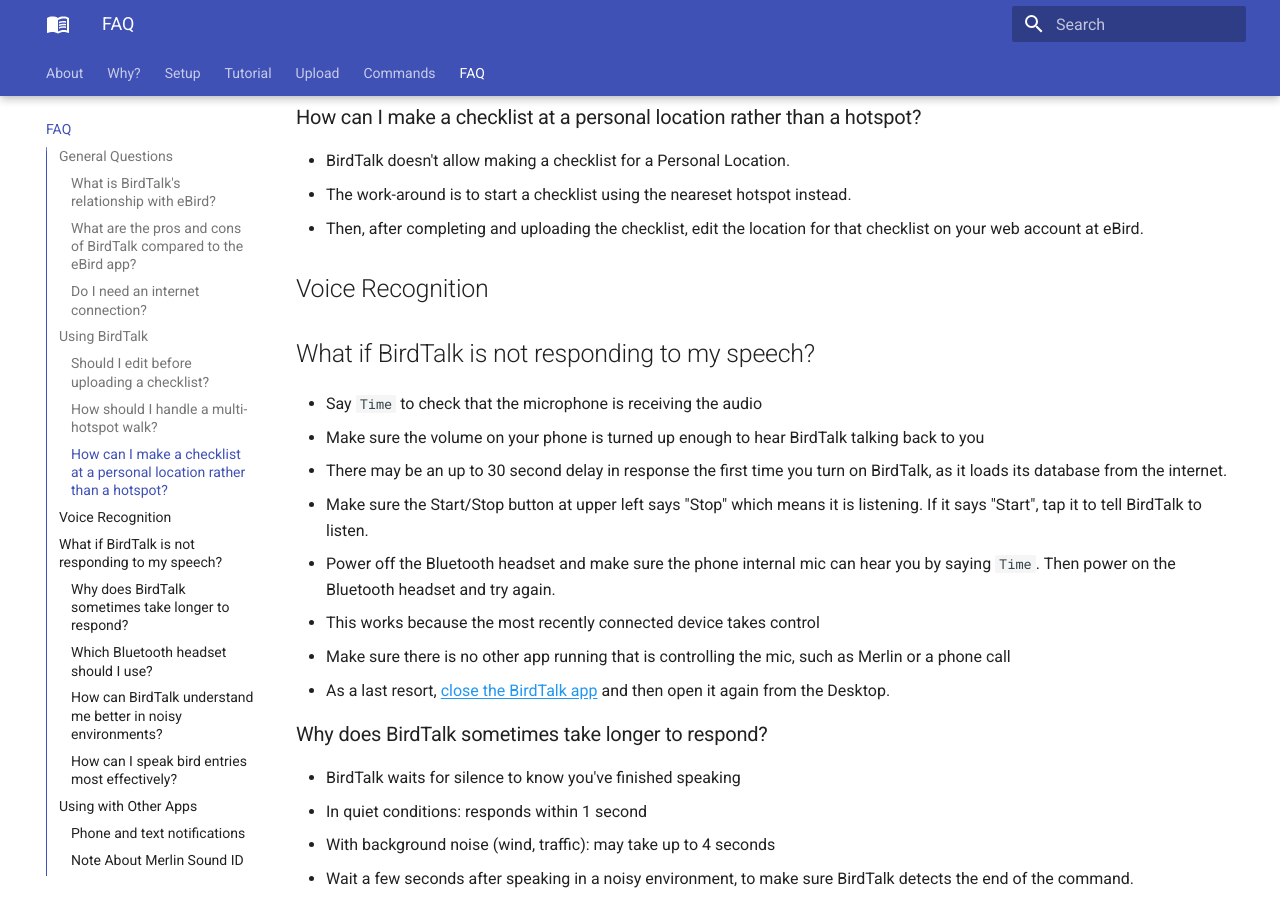
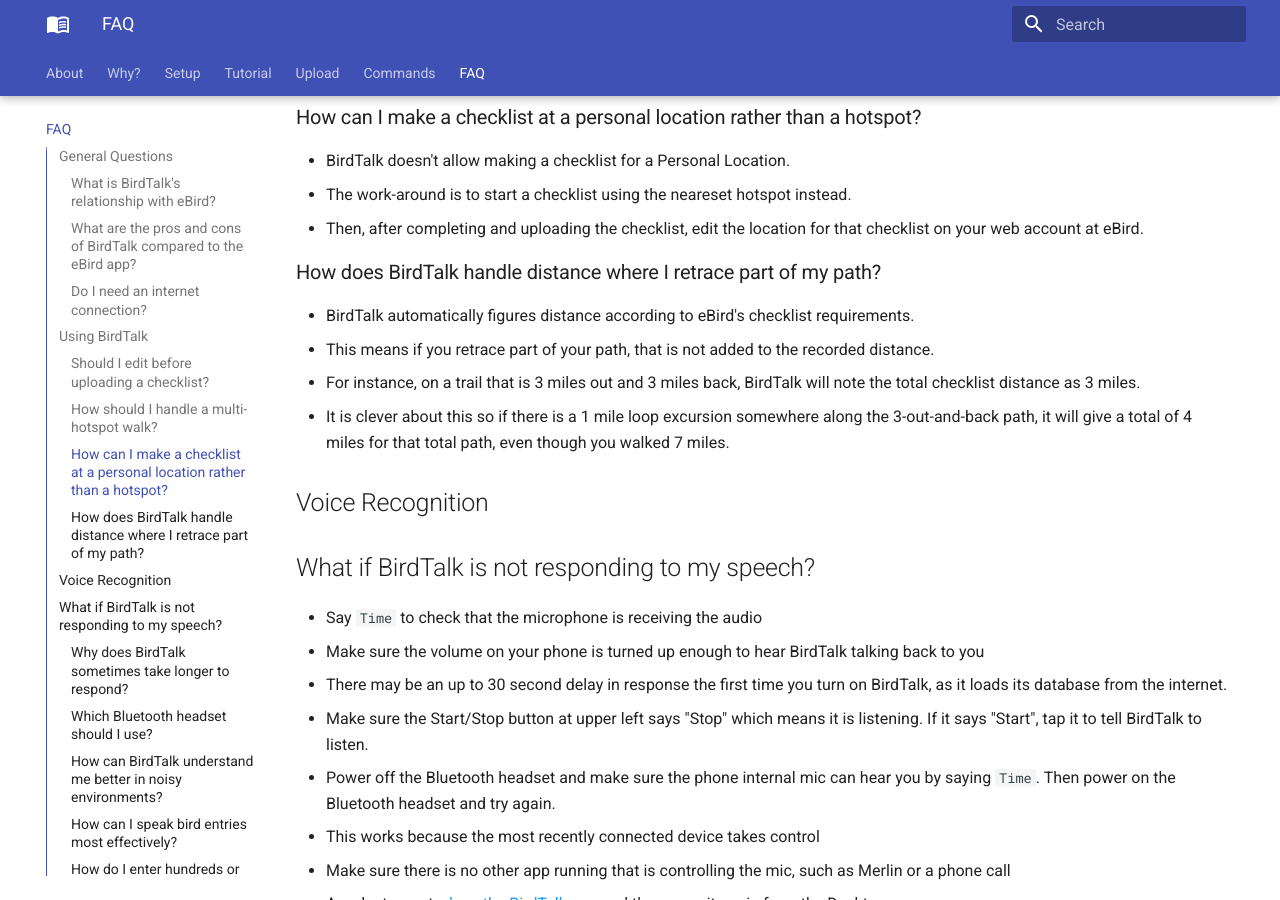
Before and after one commit to johncallender/birdtalk-docs, an MkDocs documentation site: the page built from docs/faq.md, in a window 1280 px wide and 900 px high, scrolled down 1655 px. Built offline with MkDocs 1.6.1 and Material for MkDocs 9.7.7, drawn with Linux system fonts in a browser that asks for light colours; some of the changed text lies outside the part shown.

Commit message:
FAQ entries for retracing path

```diff
--- a/docs/faq.md
+++ b/docs/faq.md
@@ -57,6 +57,13 @@
 - The work-around is to start a checklist using the neareset hotspot instead.
 - Then, after completing and uploading the checklist, edit the location for that checklist on your web account at eBird.
 
+### How does BirdTalk handle distance where I retrace part of my path?
+
+- BirdTalk automatically figures distance according to eBird's checklist requirements.
+- This means if you retrace part of your path, that is not added to the recorded distance.
+- For instance, on a trail that is 3 miles out and 3 miles back, BirdTalk will note the total checklist distance as 3 miles.
+- It is clever about this so if there is a 1 mile loop excursion somewhere along the 3-out-and-back path, it will give a total of 4 miles for that total path, even though you walked 7 miles.
+
 ## Voice Recognition
 
 ## What if BirdTalk is not responding to my speech?
@@ -82,7 +89,6 @@
 
 See our [recommended](installation/requirements-and-setup.md/#requirements) Bluetooth headset.
 
-
 ### How can BirdTalk understand me better in noisy environments?
 
 - Accuracy is far better when using the above noise-cancelling boom microphone
@@ -100,6 +106,11 @@
 - Experiment with different shorthands to find what works best for problematic species
 - Once a species is in your checklist, it gets recognition priority, and shorthand for it will work that wouldn't before
 
+### How do I enter hundreds or thousands of birds?
+
+- You must say "hundred" or "thousand" when giving large numbers.
+- Say `One hundred fifty starlings`, not "one fifty"
+- Say `One thousand two hundred starlings`, not "twelve hundred".
 
 ## Using with Other Apps
 
```
